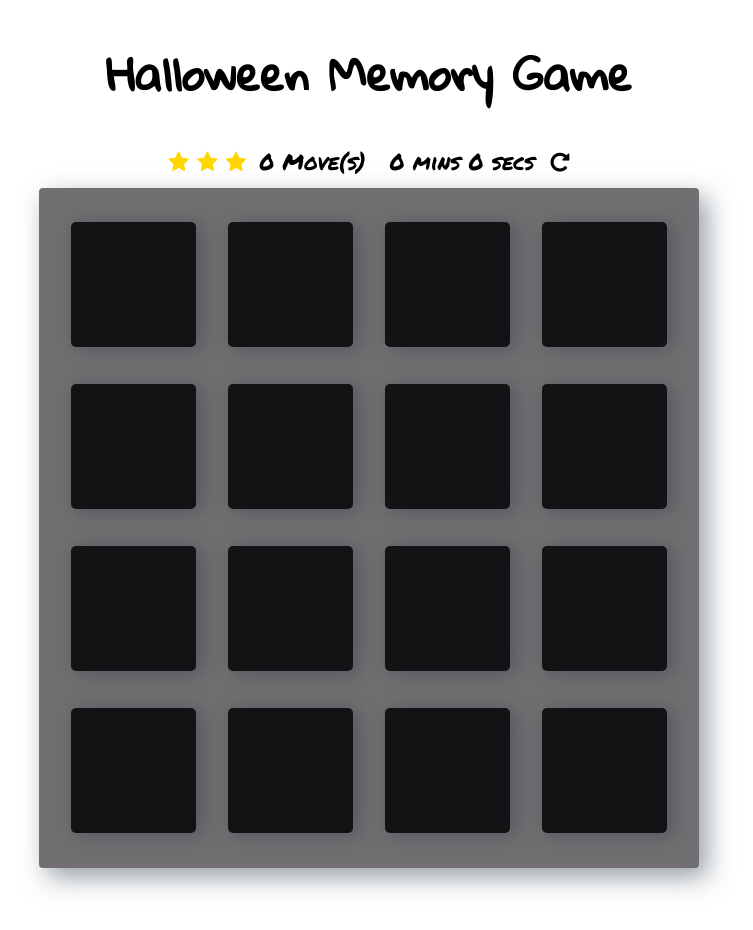
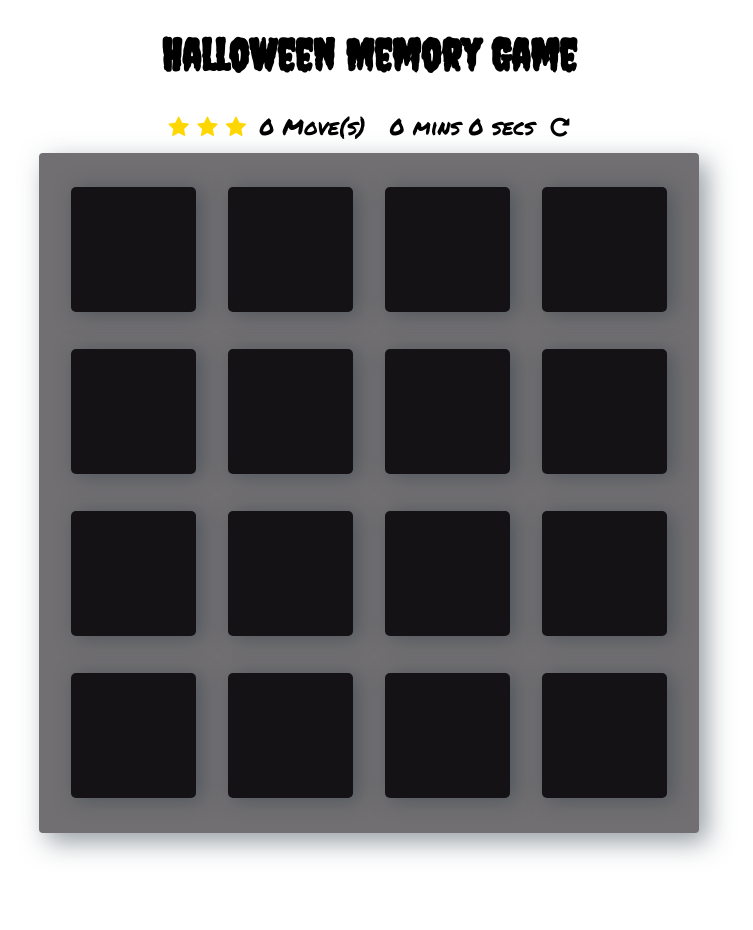
Before and after one commit to MAN95-dev/memory-game, a plain HTML site: page index.html in a window 1280 px wide. Shown: the whole page, without its empty margins (271-1024 px from the left). After the commit the page ends 899 px from the top, so only its background shows below. Drawn offline with Linux system fonts and the light colour scheme; a web font is replaced by a local one.

Commit message:
changed h1 font

```diff
--- a/css/styles.css
+++ b/css/styles.css
@@ -30,7 +30,7 @@ body {
 }
 
 h1 {
-	font-family: 'Gloria Hallelujah', cursive;
+	font-family: 'Creepster', cursive;
 }
 
 
--- a/index.html
+++ b/index.html
@@ -7,7 +7,7 @@
     <meta name="viewport" content="width=device-width, initial-scale=1">
     <link rel="stylesheet prefetch" href="https://maxcdn.bootstrapcdn.com/font-awesome/4.6.1/css/font-awesome.min.css">
     <link rel="stylesheet prefetch" href="https://fonts.googleapis.com/css?family=Coda">
-    <link rel="stylesheet prefetch" href="https://fonts.googleapis.com/css?family=Gloria+Hallelujah|Permanent+Marker" >
+    <link rel="stylesheet prefetch" href="https://fonts.googleapis.com/css?family=Creepster|Permanent+Marker" >
     <link rel="stylesheet" href="css/styles.css">
 </head>
 <body>
```
